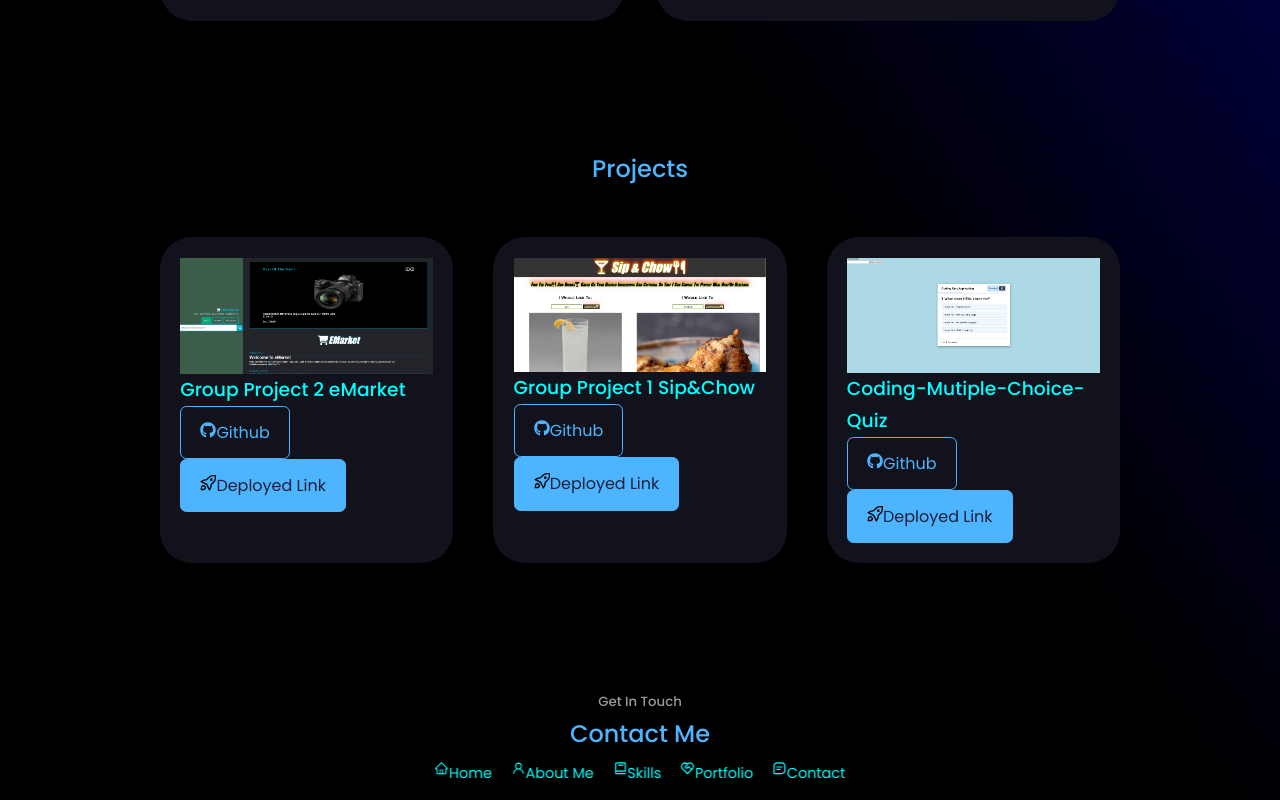
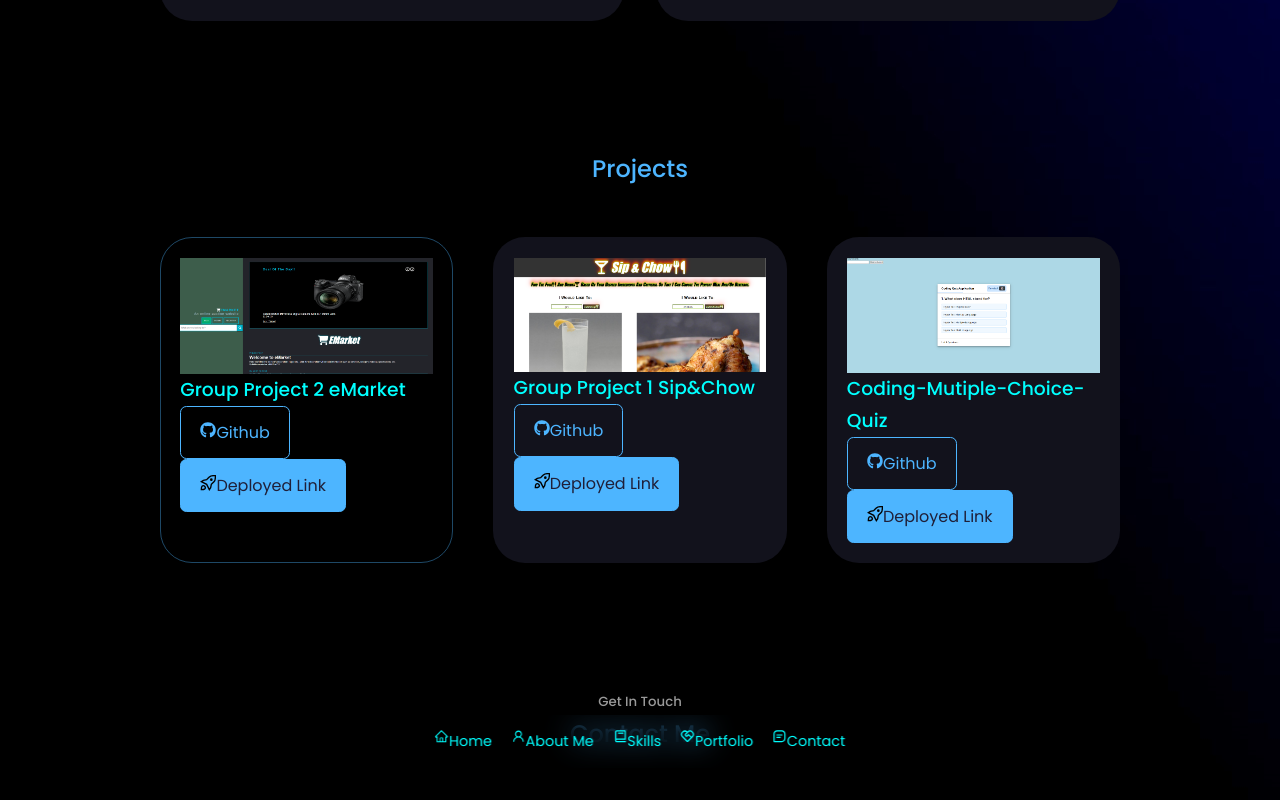
Before and after one commit to victor5055/react-portfolio-, a React (Create React App) app in the folder react-portfolio-/: page / in a window 1280 px wide. In both pictures the pointer is over the element 306 px from the left and 1981 px from the top of the page. Shown: the part 1581-2381 px from the top of the page. Built offline with nearby package versions, Linux system fonts and the light colour scheme; some icons are missing.

Commit message:
Adding hover.

```diff
--- a/react-portfolio-/src/components/portfolio/portfolio.css
+++ b/react-portfolio-/src/components/portfolio/portfolio.css
@@ -13,3 +13,8 @@
     border: 1px solid transparent;
     transition: var(--transition);
   }
+
+  .portfolio__item:hover {
+    border-color: var(--color-primary-variant);
+    background: transparent;
+  }
```
